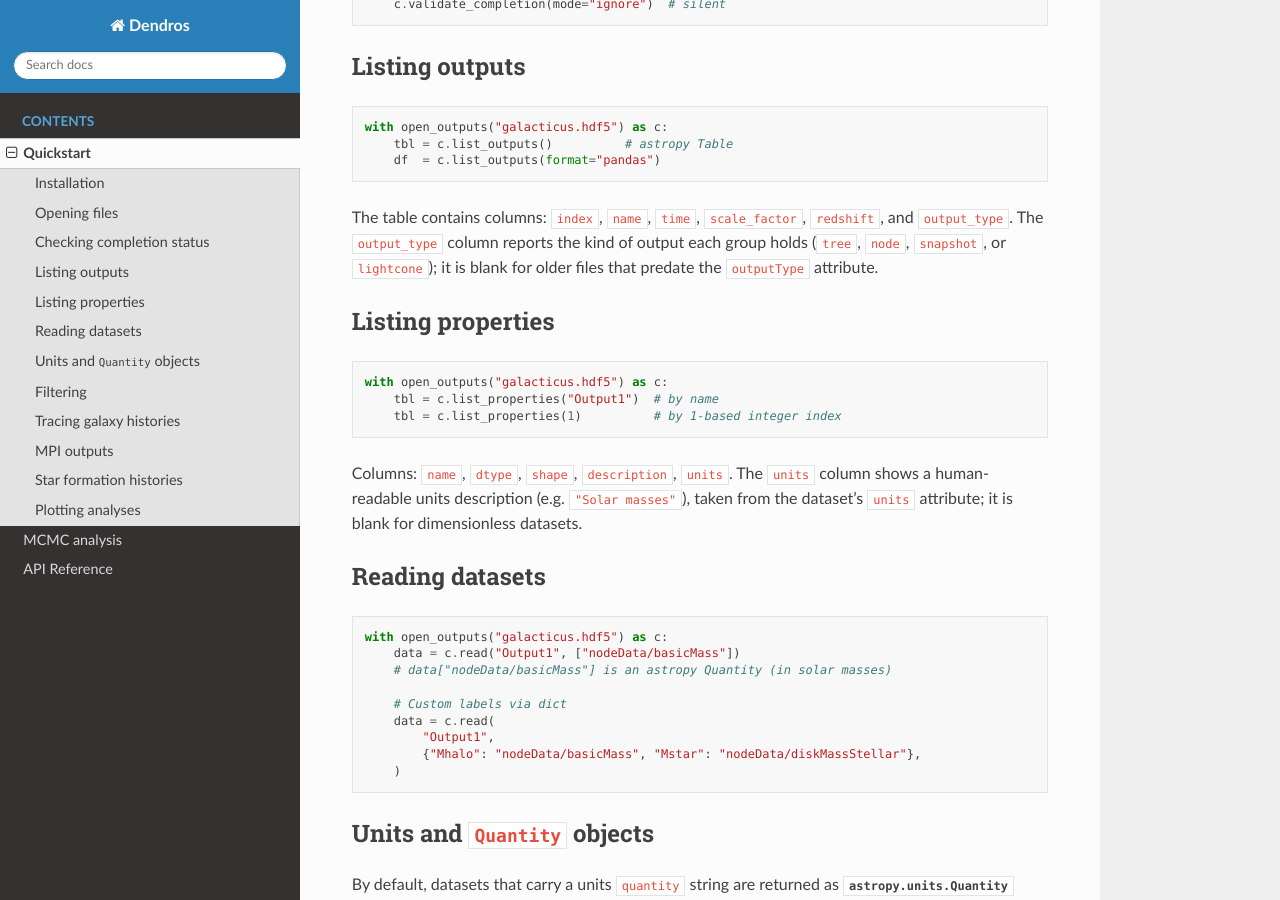
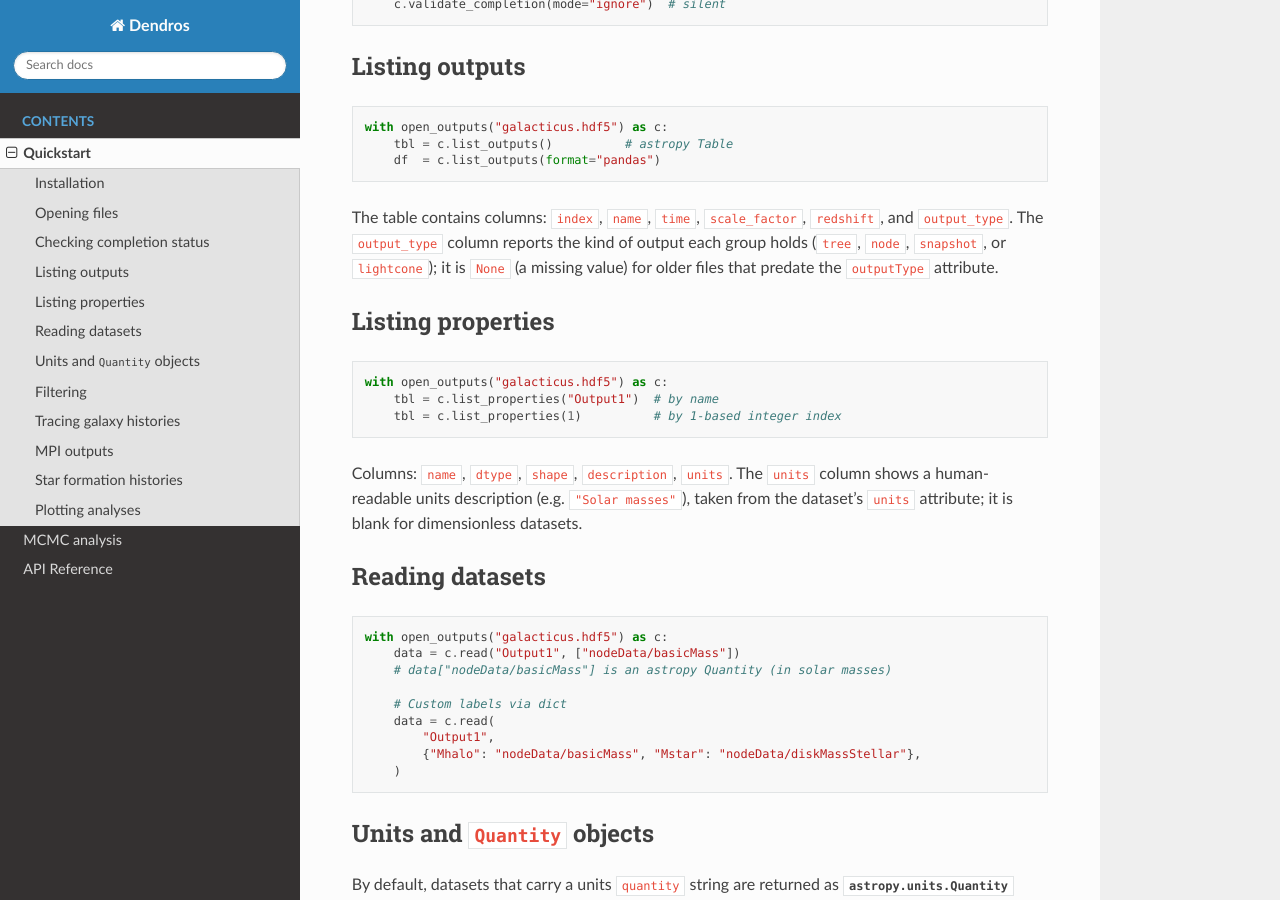
Before and after one commit to galacticusorg/dendros, a Sphinx documentation site: the page built from docs/quickstart.rst, in a window 1280 px wide and 900 px high, scrolled down 1031 px. Built offline with Sphinx 7.4.7 and the Read the Docs theme 3.1.0, drawn with Linux system fonts in a browser that asks for light colours.

Commit message:
refactor: Address Copilot review comments on PR #8
- list_outputs now reports a missing outputType as None rather than an
  empty string, giving proper missing-value semantics in pandas/astropy
  (docs updated to match).
- trace_history's untraceable-output error formats the allowed types as
  human-readable text ("'snapshot' or 'tree'") instead of a Python repr.
- _make_file test helper omits the outputType attribute when type=None,
  so it can generate legacy attribute-absent files (and avoids setting an
  h5py attribute to None).

Co-Authored-By: Claude Opus 4.8 <noreply@anthropic.com>

```diff
--- a/docs/quickstart.rst
+++ b/docs/quickstart.rst
@@ -65,8 +65,8 @@ Listing outputs
 The table contains columns: ``index``, ``name``, ``time``,
 ``scale_factor``, ``redshift``, and ``output_type``.  The ``output_type``
 column reports the kind of output each group holds (``tree``, ``node``,
-``snapshot``, or ``lightcone``); it is blank for older files that predate
-the ``outputType`` attribute.
+``snapshot``, or ``lightcone``); it is ``None`` (a missing value) for older
+files that predate the ``outputType`` attribute.
 
 Listing properties
 ------------------
```
Also changed, not shown: README.md (+2 -2 lines), 4 other files.
